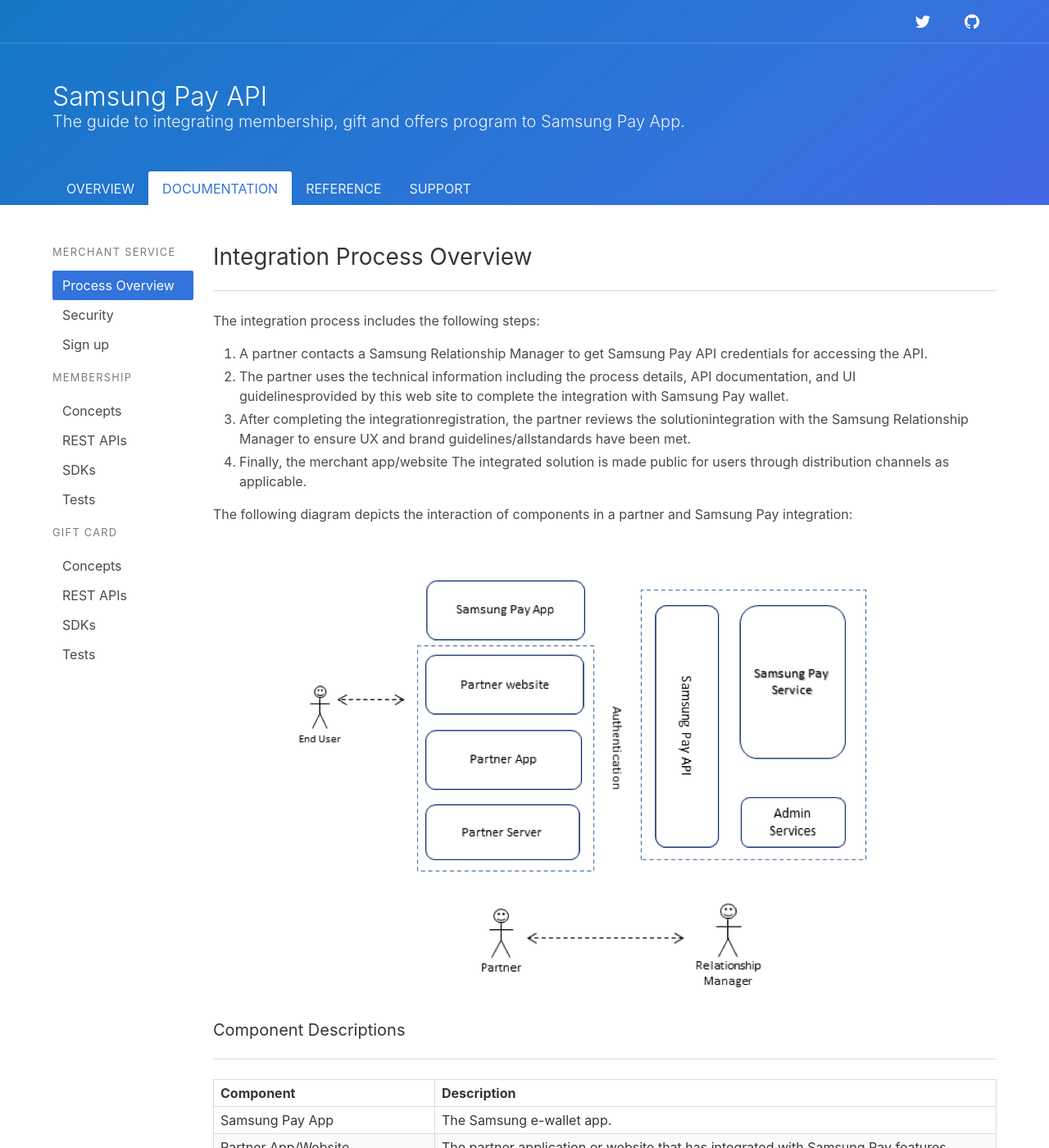
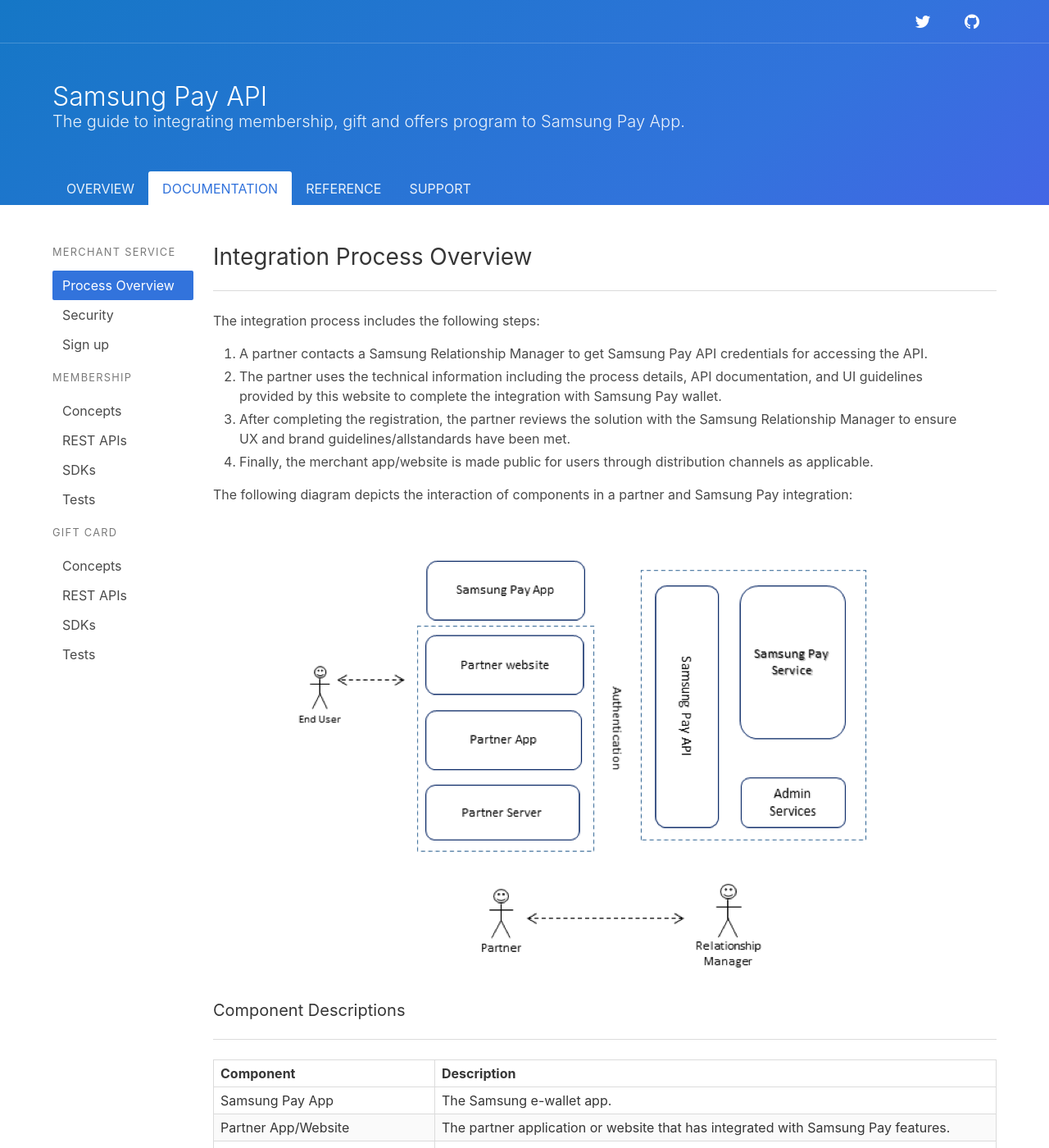
Before and after one commit to samsung-pay/sapi-doc, a Jekyll site: the page built from documentation/merchantservice/processoverview.md, in a window 1280 px wide and 1400 px high. Shown: the whole window at 82% size. Built offline with Jekyll 4.4.1, drawn with Linux system fonts in a browser that asks for light colours; some of the changed text lies outside the part shown.

```diff
--- a/documentation/merchantservice/processoverview.md
+++ b/documentation/merchantservice/processoverview.md
@@ -11,11 +11,11 @@ The integration process includes the following steps:
 
   1. A partner contacts a Samsung Relationship Manager to get Samsung Pay API credentials for accessing the API.
 
-  2. The partner uses the technical information including the process details, API documentation, and UI guidelinesprovided by this web site to complete the integration with Samsung Pay wallet.
+  2. The partner uses the technical information including the process details, API documentation, and UI guidelines provided by this website to complete the integration with Samsung Pay wallet.
 
-  3. After completing the integrationregistration, the partner reviews the solutionintegration with the Samsung Relationship Manager to ensure UX and brand guidelines/allstandards have been met.
+  3. After completing the registration, the partner reviews the solution with the Samsung Relationship Manager to ensure UX and brand guidelines/allstandards have been met.
 
-  4. Finally, the merchant app/website The integrated solution is made public for users through distribution channels as applicable.
+  4. Finally, the merchant app/website is made public for users through distribution channels as applicable.
 
 
 The following diagram depicts the interaction of components in a partner and Samsung Pay integration:
```
Also changed, not shown: other parts of documentation/merchantservice/processoverview.md (+2 -2 lines), documentation/membership/concepts.md (+3 -3 lines).
